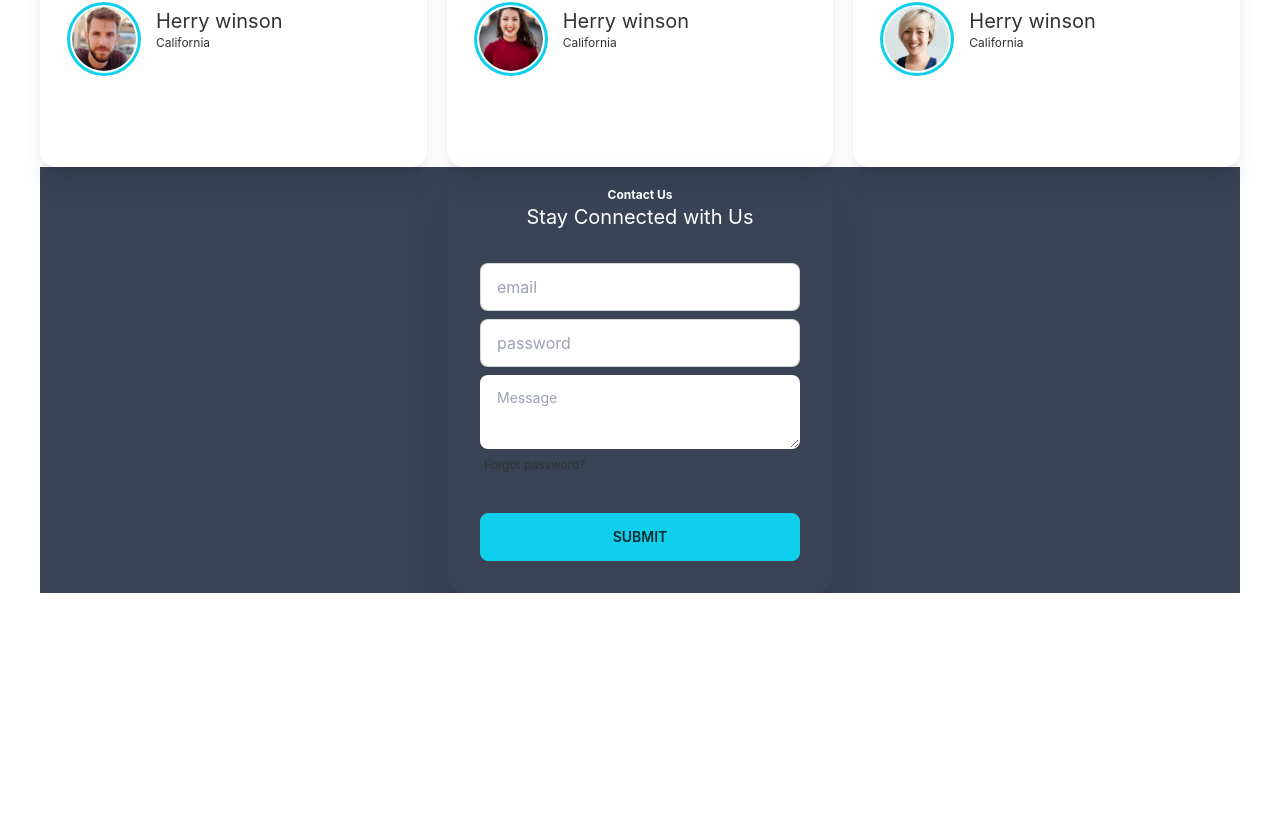
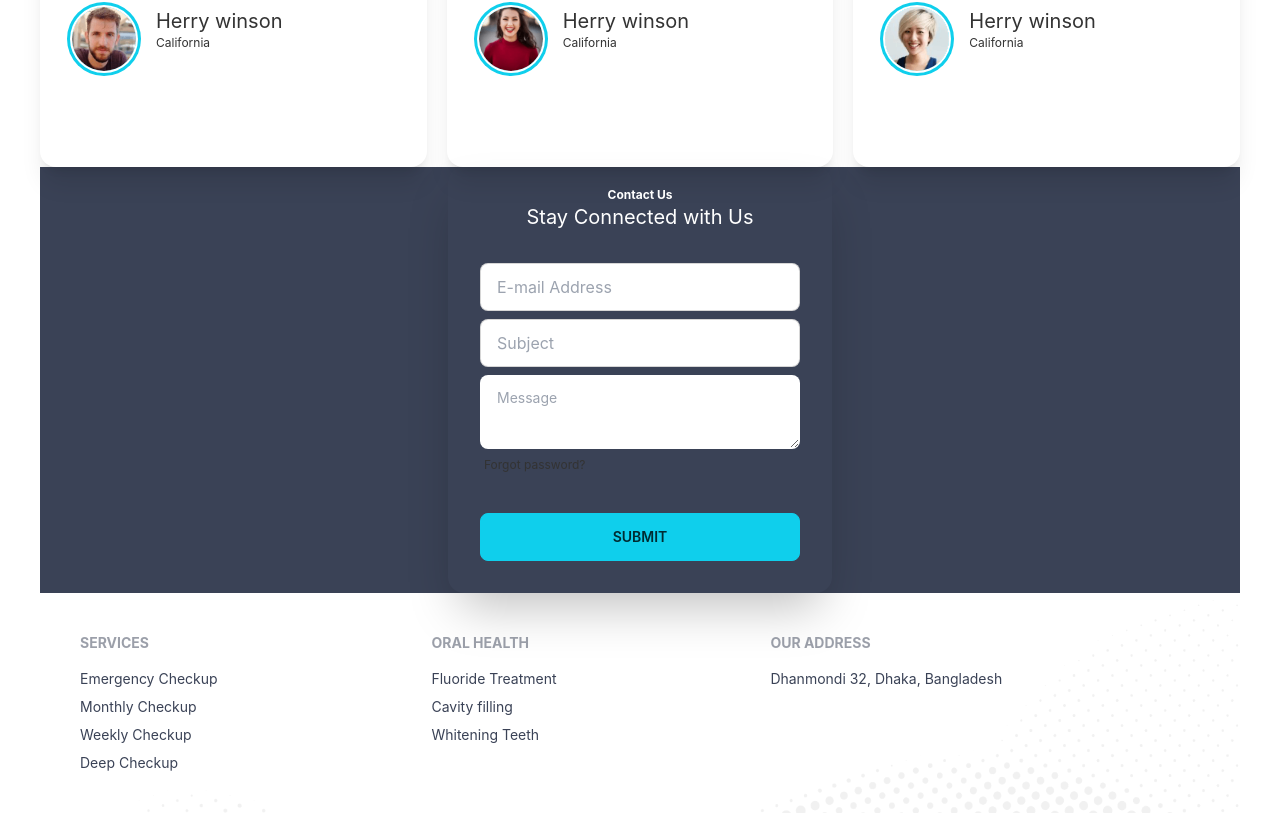
Before and after one commit to laizuakram1/doctors-portal-client, a React (Create React App) app: page / in a window 1280 px wide. Shown: the part 3282-4095 px from the top of the page. Before the commit the page ends 3875 px from the top, so only its background shows below. Built offline with nearby package versions, Linux system fonts and the light colour scheme.

Commit message:
create footer

```diff
--- a/src/pages/Home/ContactUs.js
+++ b/src/pages/Home/ContactUs.js
@@ -12,11 +12,11 @@ const ContactUs = () => {
                     <div class="card-body">
                         <div class="form-control">
 
-                            <input type="text" placeholder="email" class="input input-bordered" />
+                            <input type="text" placeholder="E-mail Address" class="input input-bordered" />
                         </div>
                         <div class="form-control">
 
-                            <input type="text" placeholder="password" class="input input-bordered" />
+                            <input type="text" placeholder="Subject" class="input input-bordered" />
 
                             <textarea class="textarea mt-2" placeholder="Message"></textarea>
 
--- a/src/pages/Home/Home.js
+++ b/src/pages/Home/Home.js
@@ -1,4 +1,5 @@
 import React from 'react';
+import Footer from '../Shared/Navbar/Footer';
 import Banner from './Banner';
 import ContactUs from './ContactUs';
 import Info from './Info';
@@ -15,6 +16,7 @@ const Home = () => {
             <MakeAppointment></MakeAppointment>
             <Testmonial></Testmonial>
             <ContactUs></ContactUs>
+            <Footer></Footer>
 
         </div>
     );
--- a/src/pages/Home/Info.js
+++ b/src/pages/Home/Info.js
@@ -8,7 +8,7 @@ const Info = () => {
     return (
         <div className='text-white grid grid-cols-1 lg:grid-cols-3 gap-5'>
             <div class="bg-gradient-to-r from-primary to-secondary card card-side shadow-xl px-3">
-                <figure><img src={clock} alt="Movie"/></figure>
+                <figure><img src={clock} alt="clock"/></figure>
                 <div class="card-body">
                     <h2 class="card-title w-32">Opening Hours</h2>
                     <small>0.09 AM - 0.08 PM</small>
@@ -19,7 +19,7 @@ const Info = () => {
             </div>
 
             <div class="bg-accent card card-side shadow-xl px-3">
-                <figure><img src={marker} alt="Movie"/></figure>
+                <figure><img src={marker} alt="marker"/></figure>
                 <div class="card-body">
                     <h2 class="card-title">Locations</h2>
                     <p>Dhanmondi 32, Dhaka</p>
@@ -30,7 +30,7 @@ const Info = () => {
             </div>
 
             <div class="bg-gradient-to-r from-primary to-secondary card card-side shadow-xl px-3">
-                <figure><img className='text-white' src={phone} alt="Movie"/></figure>
+                <figure><img className='text-white' src={phone} alt="phone"/></figure>
                 <div class="card-body">
                     <h2 class="card-title">Contact Us</h2>
                     <p>Please feel free to contact with us</p>
--- /dev/null
+++ b/src/pages/Shared/Navbar/Footer.js
@@ -0,0 +1,33 @@
+import { convertToHsl } from 'daisyui/src/colors/functions';
+import React from 'react';
+import { Link } from 'react-router-dom';
+import footerBg from '../../../assets/images/footer.png';
+
+const Footer = () => {
+    return (
+        <footer style={{
+            background:`url(${footerBg})`,
+            backgroundSize: 'cover'
+        }}  class="footer p-10 text-accent">
+  <div>
+    <span class="footer-title">Services</span>
+    <Link class="link link-hover" to='/'>Emergency Checkup</Link>
+    <Link class="link link-hover" to='/'>Monthly Checkup</Link>
+    <Link class="link link-hover" to='/'>Weekly Checkup</Link>
+    <Link class="link link-hover" to='/'>Deep Checkup</Link>
+  </div>
+  <div>
+    <span class="footer-title">Oral Health</span>
+    <Link class="link link-hover" to='/'>Fluoride Treatment</Link>
+    <Link class="link link-hover" to='/'>Cavity filling</Link>
+    <Link class="link link-hover" to='/'>Whitening Teeth</Link>
+  </div>
+  <div>
+    <span class="footer-title">Our Address</span>
+    <p>Dhanmondi 32, Dhaka, Bangladesh</p>
+  </div>
+</footer>
+    );
+};
+
+export default Footer;
```
